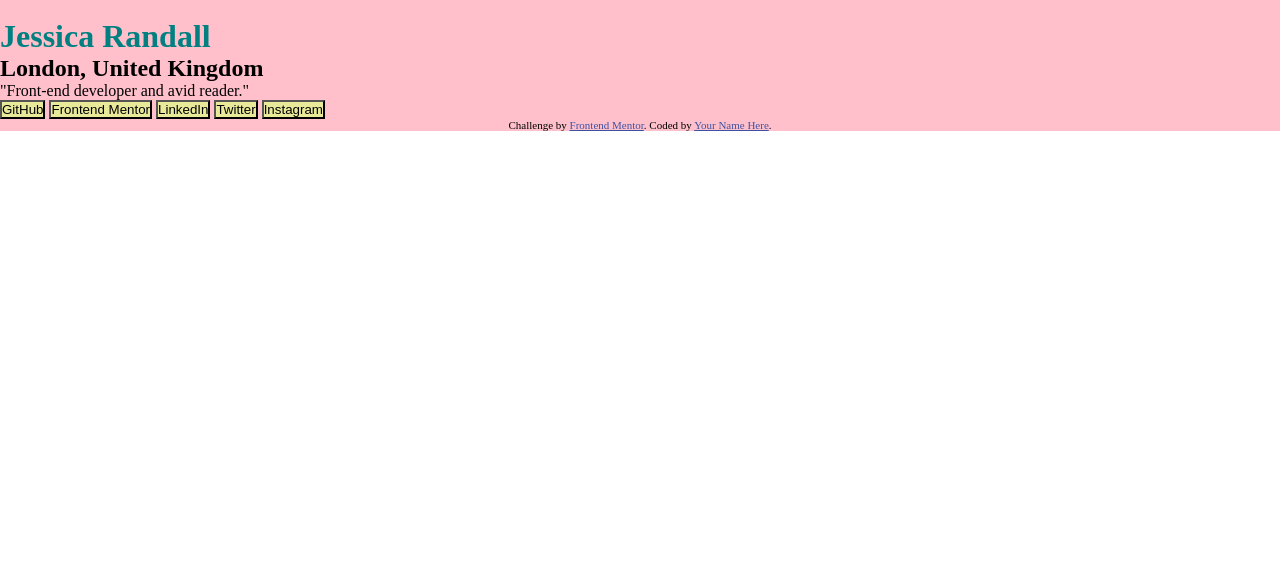
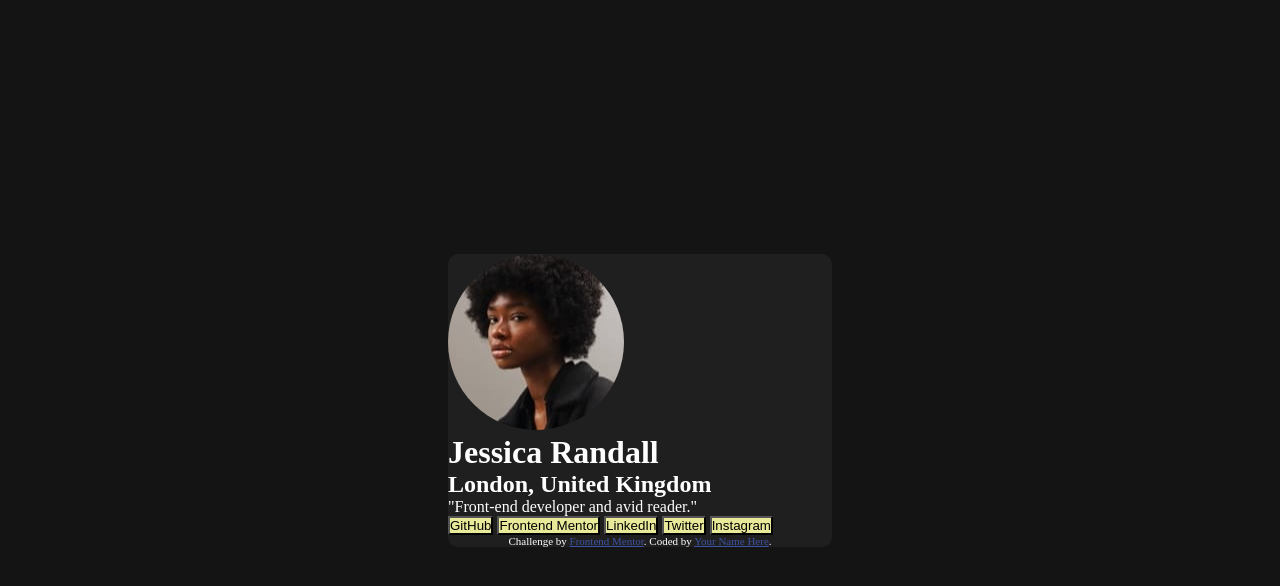
Before and after one commit to ARodriguezHacks/social-links-profile, a plain HTML site: page index.html in a window 1280 px wide. Drawn offline with Linux system fonts and the light colour scheme.

Commit message:
update styles

```diff
--- a/index.html
+++ b/index.html
@@ -14,22 +14,11 @@
     <link rel="stylesheet" href="./styles.css" />
 
     <title>Frontend Mentor | Social links profile</title>
-
-    <!-- Feel free to remove these styles or customise in your own stylesheet 👍 -->
-    <style>
-      .attribution {
-        font-size: 11px;
-        text-align: center;
-      }
-      .attribution a {
-        color: hsl(228, 45%, 44%);
-      }
-    </style>
   </head>
   <body class="app">
     <main class="main">
-      <div>
-        <img src="" alt="" />
+      <div class="avatar-container">
+        <img src="./assets/images/avatar-jessica.jpeg" alt="Profile of black female" />
       </div>
       <h1>Jessica Randall</h1>
       <h2>London, United Kingdom</h2>
--- a/styles.css
+++ b/styles.css
@@ -1,24 +1,55 @@
 :root {
   box-sizing: border-box;
+  color: #fff;
 }
 
-*, *:before, *:after {
+*,
+*:before,
+*:after {
   margin: 0;
   padding: 0;
   box-sizing: inherit;
 }
 
 body.app {
+  background: #141414;
+  position: relative;
+  display: flex;
+  flex-direction: column;
+  min-height: 100vh;
+  justify-content: center;
 }
 
 main {
-  background: pink;
+  background: #1f1f1f;
+  max-width: 30%;
+  border-radius: 10px;
+  position: absolute;
+  margin-left: auto;
+  margin-right: auto;
+  left: 0;
+  right: 0;
+
+  & div.avatar-container {
+
+    & img {
+      border-radius: 100px;
+    }
+  }
 
   & h1 {
-    color: teal;
+    /* color: teal; */
   }
 
   & button {
     background: #e9e99a;
   }
 }
+
+.attribution {
+  font-size: 11px;
+  text-align: center;
+}
+.attribution a {
+  color: hsl(228, 45%, 44%);
+}
```
